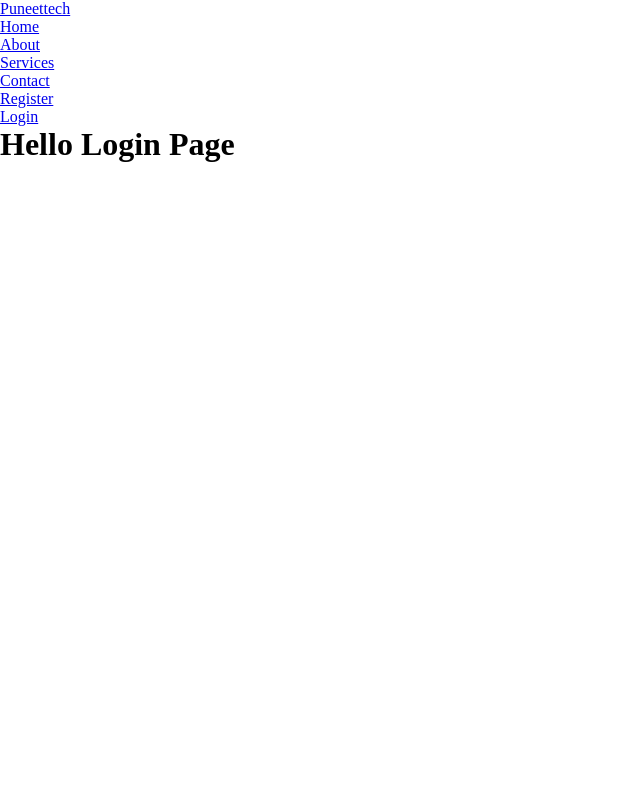
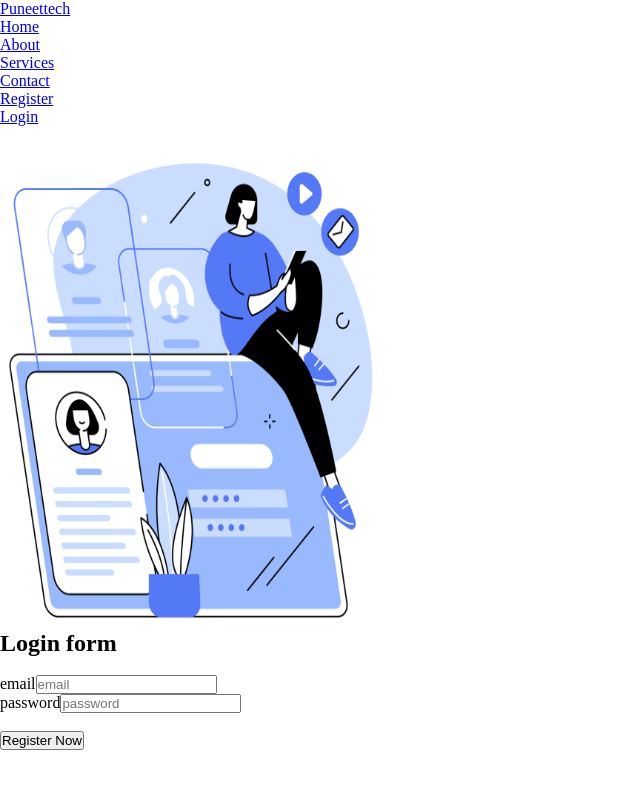
Before and after one commit to Puneet-kaushikji/mern1, a React (Vite) app in the folder client/: page /login in a window 1280 px wide. Shown: the top 788 px of the page, without its empty margins (0-640 px from the left). Built offline with nearby package versions, Linux system fonts and the light colour scheme.

Commit message:
continue after long break

```diff
--- a/client/src/pages/Login.jsx
+++ b/client/src/pages/Login.jsx
@@ -1,3 +1,83 @@
+import { useState} from "react";
+import { useNavigate } from "react-router-dom";
+
 export const Login = () => {
-    return <h1>Hello Login Page</h1>;
+
+  const [user , setUser ] = useState({
+    username:"",
+    password:"",
+  });
+
+  const navigate = useNavigate();
+
+  const handleInput = (e) => {
+    let name = e.target.name;
+    let value = e.target.value;
+
+    setUser({
+      ...user,
+      [name]:value,
+    });
   };
+
+  const handleSubmit = (e) => {
+    e.preventDefault();
+    console.log("Form submitted:", user);
+    // Add your API call or login logic here
+    // Example: navigate to another page after login
+    navigate("/dashboard");
+  };
+
+    return (
+      <>
+      <section>
+        <main>
+          <div className="section-registration">
+            <div className="container grid grid-two-cols">
+              <div className="registration-image reg-img">
+                <img
+                  src="/image/register.png"
+                  alt="a nurse with a cute look"
+                  width="400"
+                  height="500"
+                />
+              </div>
+              {/* our main registration code  */}
+              <div className="registration-form">
+                <h1 className="main-heading mb-3">Login form</h1>
+                <br />
+                <form onSubmit={handleSubmit}>
+                  <div>
+                    <label htmlFor="email">email</label>
+                    <input
+                      type="text"
+                      name="email"
+                      value={user.email}
+                      onChange={handleInput}
+                      placeholder="email"
+                    />
+                  </div>
+
+                  <div>
+                    <label htmlFor="password">password</label>
+                    <input
+                      type="password"
+                      name="password"
+                      value={user.password}
+                      onChange={handleInput}
+                      placeholder="password"
+                    />
+                  </div>
+                  <br />
+                  <button type="submit" className="btn btn-submit">
+                    Register Now
+                  </button>
+                </form>
+              </div>
+            </div>
+          </div>
+        </main>
+      </section>
+    </>
+  );
+};
```
